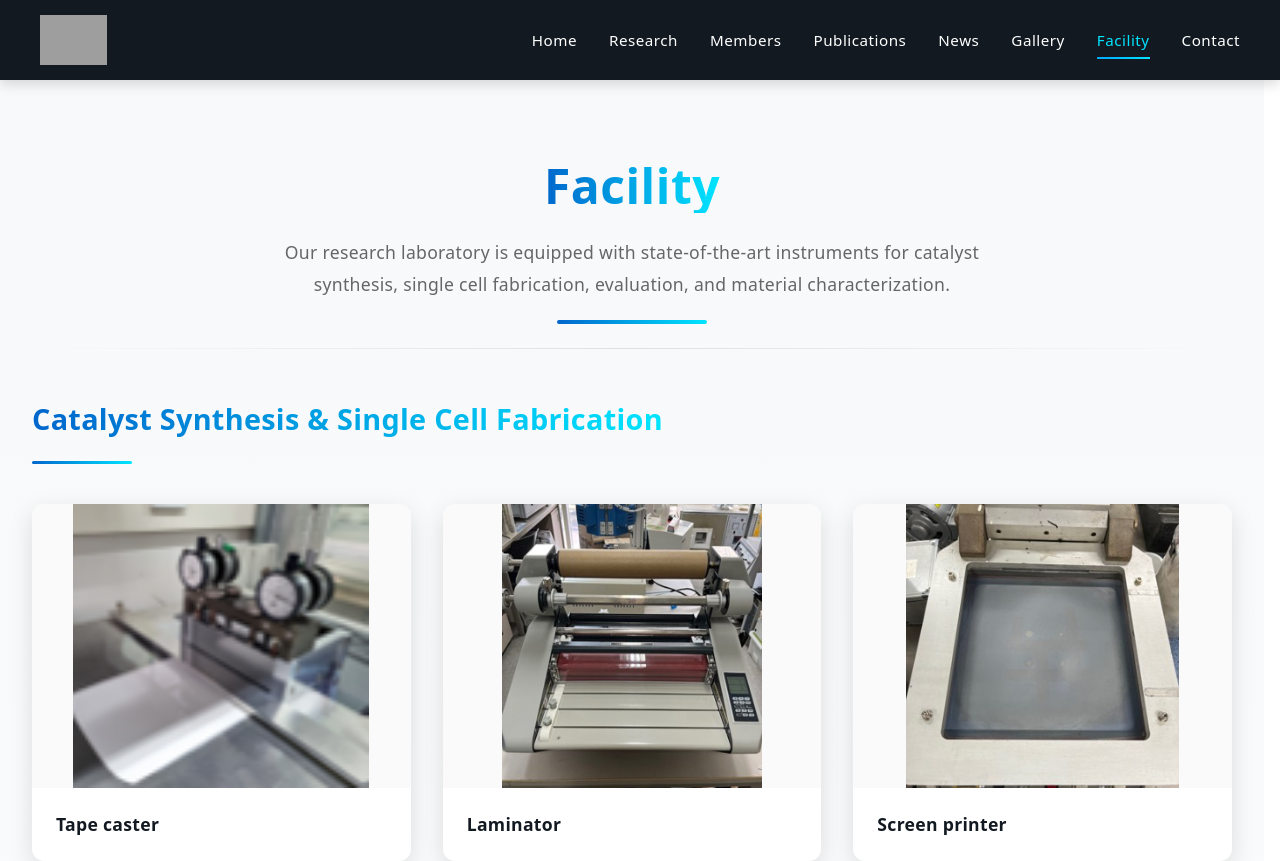
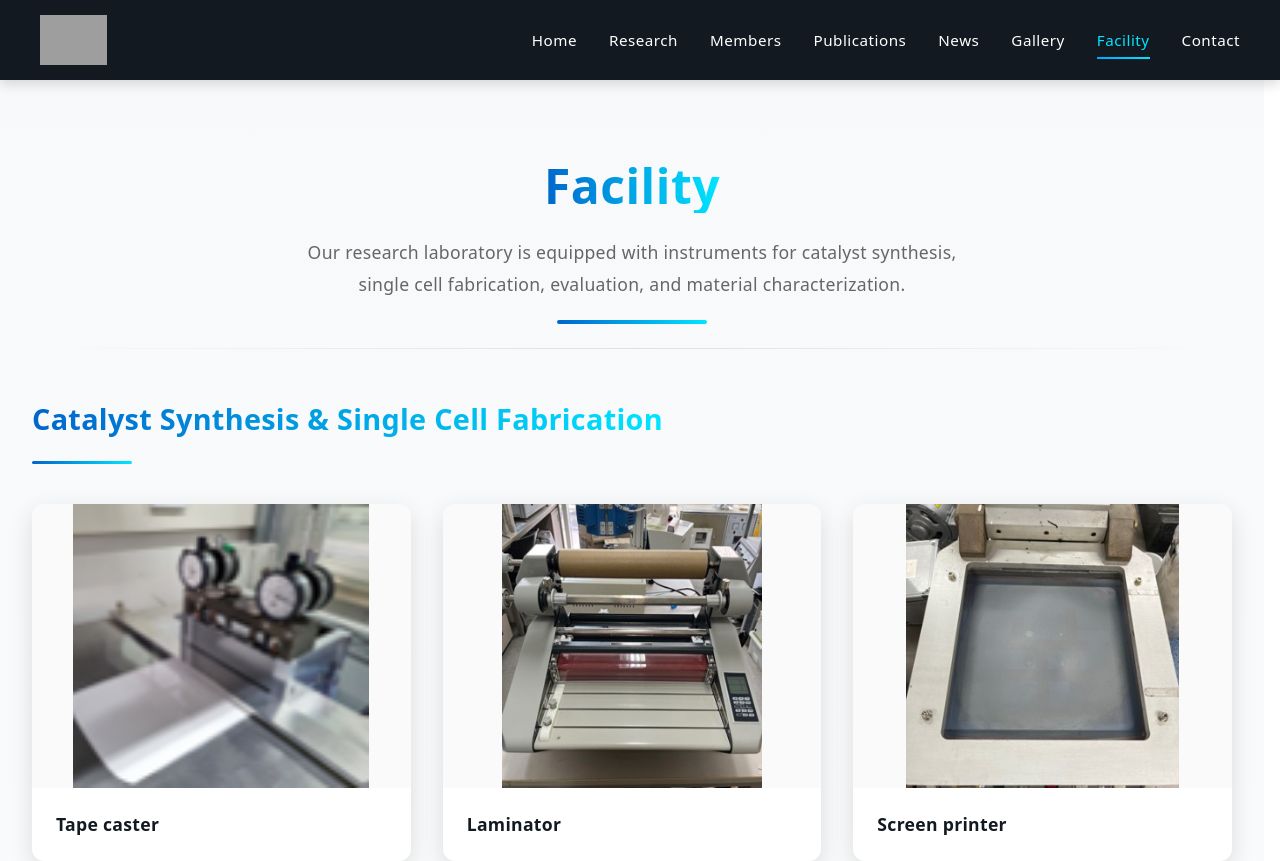
Before and after one commit to INU-EML/front-end, a React (Vite) app: page /facility in a window 1280 px wide. Shown: the top 861 px of the page. Built offline with nearby package versions, Linux system fonts and the light colour scheme; grey boxes are pictures that could not be loaded; the HTML template or start-up script is replaced by a standard one.

Commit message:
Facility Page 멘트 수정

```diff
--- a/src/pages/Facility.jsx
+++ b/src/pages/Facility.jsx
@@ -109,7 +109,7 @@ const Facility = () => {
         <PageHeader>
           <Title>Facility</Title>
           <Description>
-            Our research laboratory is equipped with state-of-the-art instruments for catalyst synthesis, single cell fabrication, evaluation, and material characterization.
+            Our research laboratory is equipped with instruments for catalyst synthesis, single cell fabrication, evaluation, and material characterization.
           </Description>
         </PageHeader>
 
```
